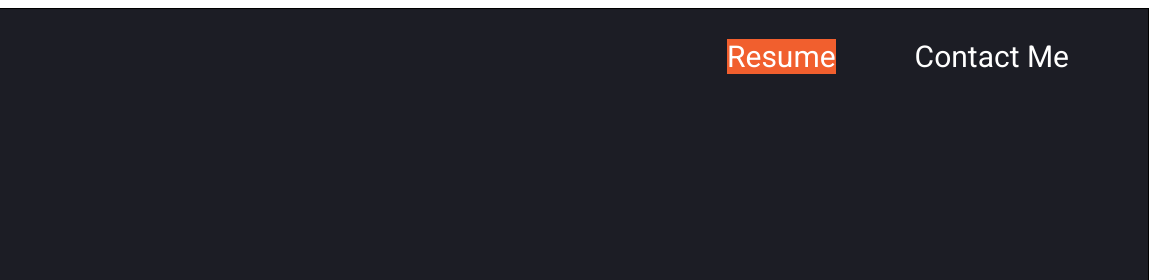
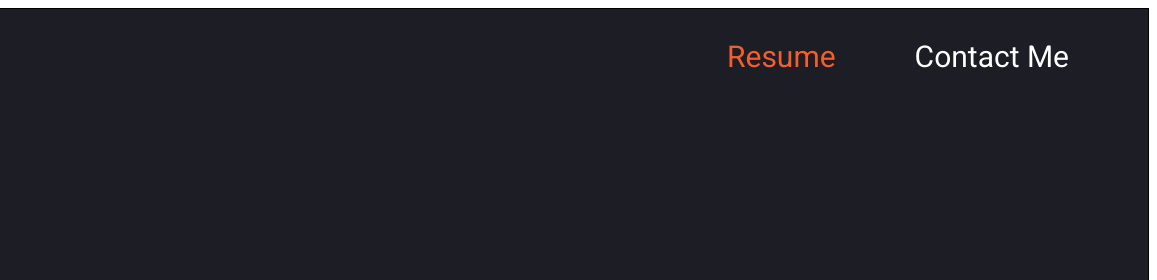
Before and after one commit to Chrisbick94/Portfolio, a plain HTML site: page index.html in a window 1280 px wide. In both pictures the pointer is over the link "Resume". Shown: the top 280 px of the page, 123-1280 px from the left. Drawn offline with Linux system fonts and the light colour scheme.

Commit message:
changed button colors

```diff
--- a/src/styles.css
+++ b/src/styles.css
@@ -155,12 +155,12 @@ a {
 }
 
 a:hover {
-    background-color: #f15f2e;
+    color: #f15f2e;
 }
 
- @media only screen and (max-width: 1000px) {
+ /* @media only screen and (max-width: 1000px) {
     .resume-container {
         display: flex;
         flex-wrap: wrap;
     }
- }
+ } */
```
